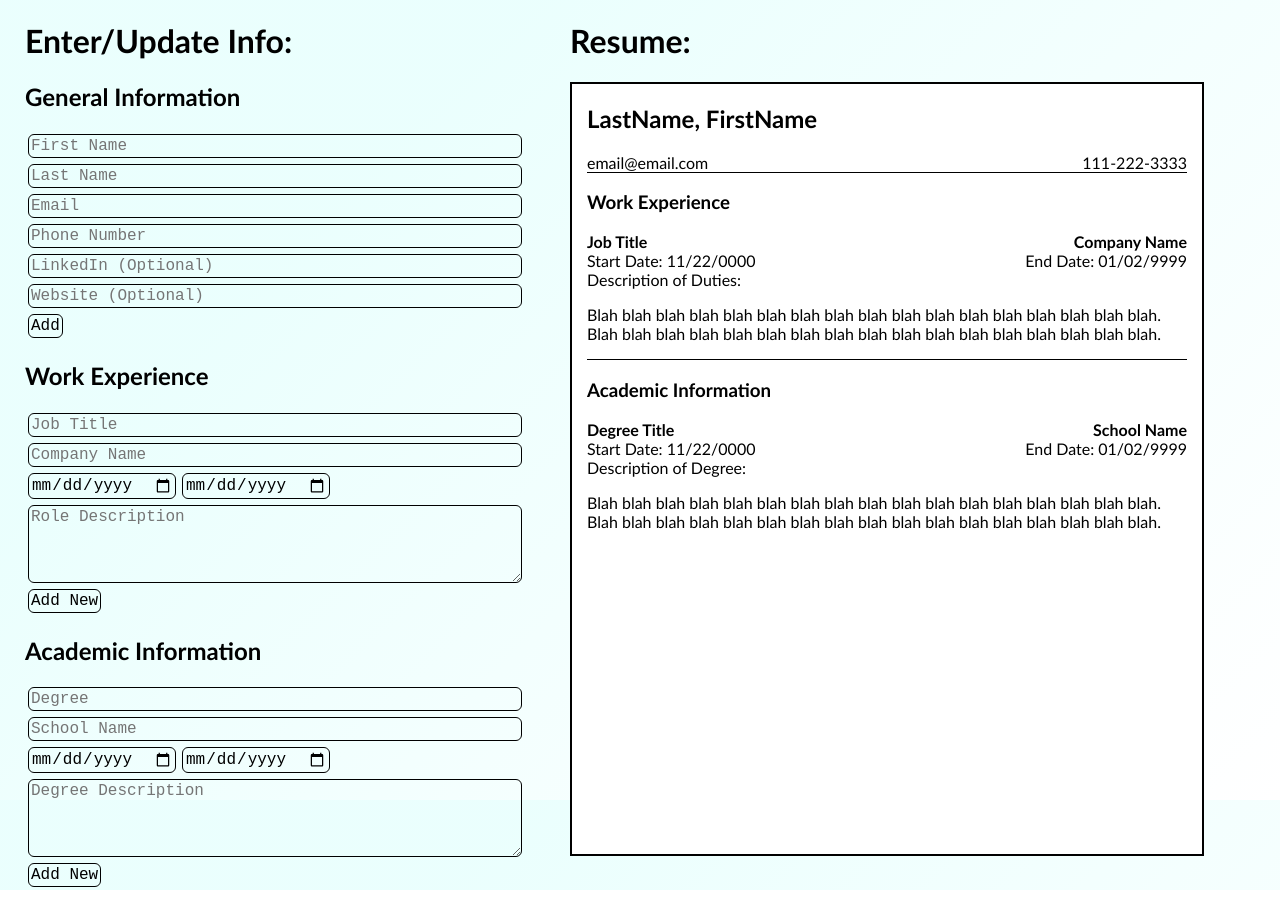
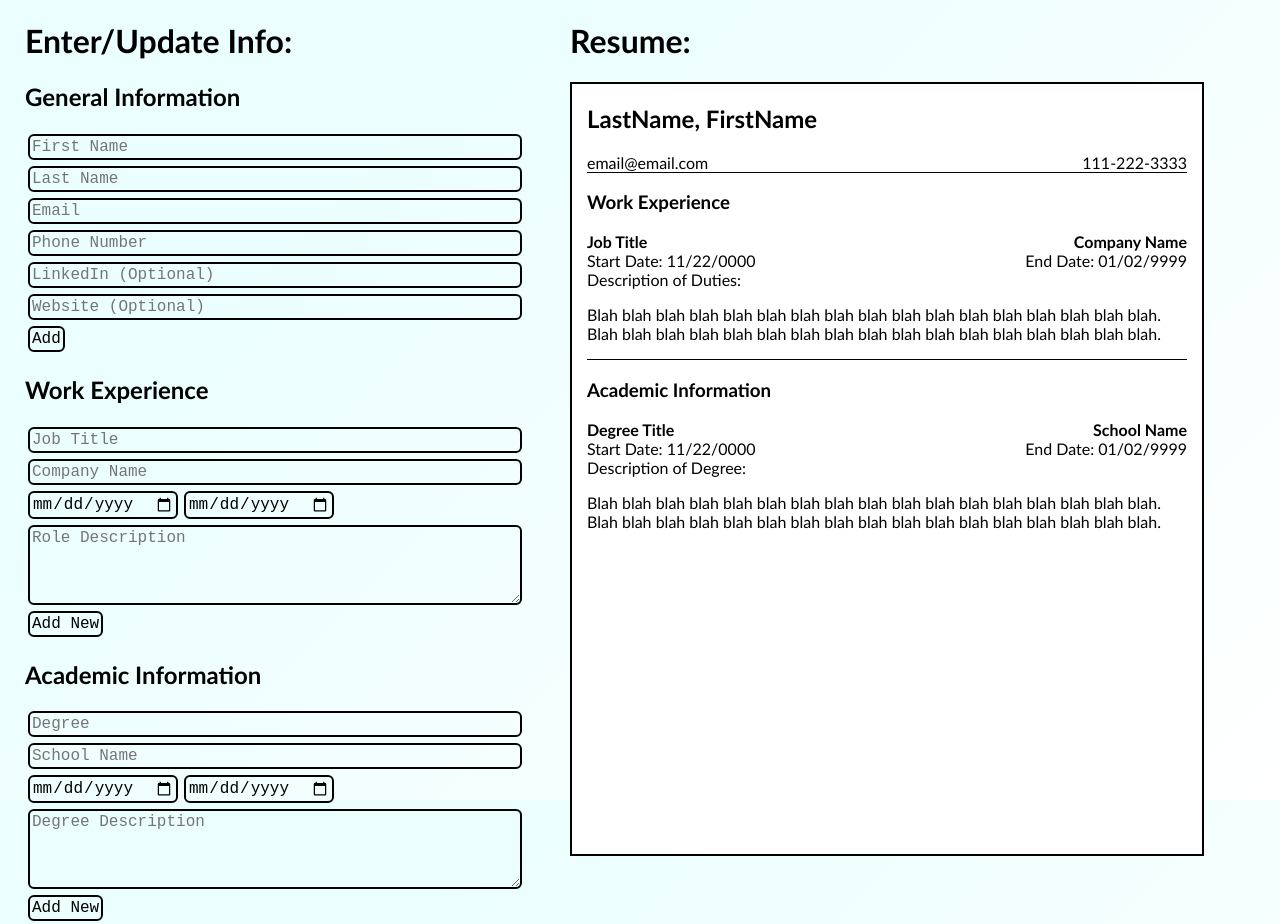
Before and after one commit to kopatsis/reactProjects, a React (Vite) app in the folder cv-application/: page / in a window 1280 px wide. Before the commit the page ends 890 px from the top, so only its background shows below. Built offline with nearby package versions, Linux system fonts and the light colour scheme.

Commit message:
fixed chrome outline of input

```diff
--- a/cv-application/src/index.css
+++ b/cv-application/src/index.css
@@ -56,20 +56,14 @@ input, textarea{
     font-size: 16px;
     font-family: 'Courier New', Courier, monospace;
     border-radius: 6px;
-    transition: 0.33s ease-in;
-    border: 1px solid black;
+    transition: 0.125s ease-in;
+    border: 2px solid black;
     padding: 2px;
 }
 
 input:focus, textarea:focus {
-    border: 1px solid orange;
-}
-
-input:-webkit-autofill,
-input:-webkit-autofill:hover,
-input:-webkit-autofill:focus,
-input:-webkit-autofill:active {
-    border: 1px solid orange;
+    border: 2px solid orange;
+    outline: none;
 }
 
 .Inform, .Work{
```
